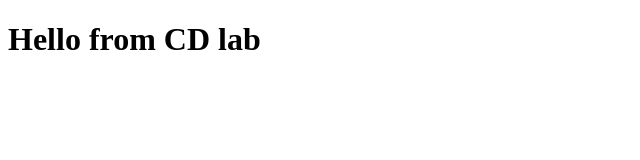
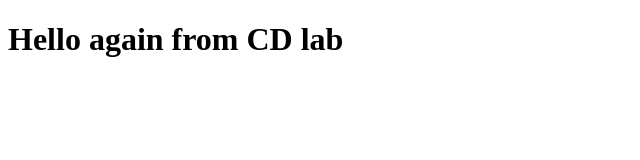
Before and after one commit to cathal-labs/lab11, a plain HTML site: page index.html in a window 1280 px wide. Shown: the whole page, without its empty margins (0-640 px from the left). Drawn offline with Linux system fonts and the light colour scheme.

Commit message:
changed index file

```diff
--- a/index.html
+++ b/index.html
@@ -6,6 +6,6 @@
     <title>Website</title>
 </head>
 <body>
-    <h1>Hello from CD lab</h1>
+    <h1>Hello again from CD lab</h1>
 </body>
 </html>
```
